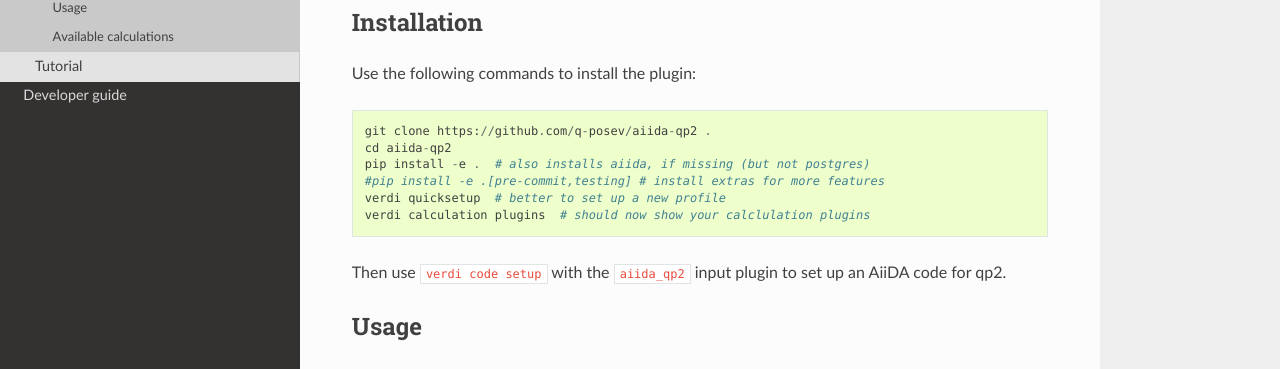
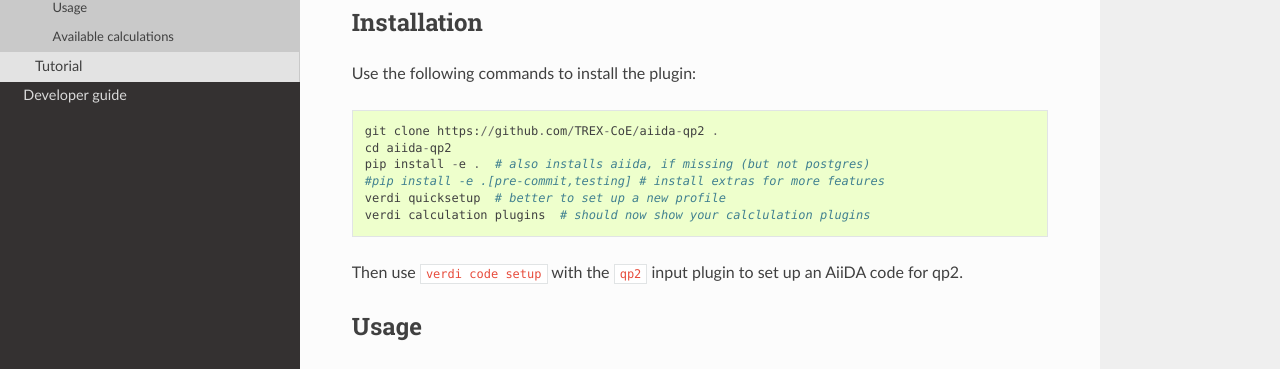
Before and after one commit to TREX-CoE/aiida-qp2, a Sphinx documentation site: the page built from docs/source/user_guide/get_started.rst, in a window 1280 px wide and 1102 px high. Shown: the part 226-595 px from the top of the window. Built offline with Sphinx 7.4.7 and the Read the Docs theme 2.0.0, drawn with Linux system fonts in a browser that asks for light colours; pages that are not in the unit, such as notebooks, are missing from menus.

Commit message:
Fix GitHub repo links

```diff
--- a/docs/source/index.rst
+++ b/docs/source/index.rst
@@ -5,7 +5,7 @@
 The aiida-qp2 plugin for `AiiDA`_
 =====================================================
 
-``aiida-qp2`` is available at http://github.com/q-posev/aiida-qp2
+``aiida-qp2`` is available at http://github.com/TREX-CoE/aiida-qp2
 
 
 .. toctree::
--- a/docs/source/user_guide/get_started.rst
+++ b/docs/source/user_guide/get_started.rst
@@ -10,14 +10,14 @@
 
 Use the following commands to install the plugin::
 
-    git clone https://github.com/q-posev/aiida-qp2 .
+    git clone https://github.com/TREX-CoE/aiida-qp2 .
     cd aiida-qp2
     pip install -e .  # also installs aiida, if missing (but not postgres)
     #pip install -e .[pre-commit,testing] # install extras for more features
     verdi quicksetup  # better to set up a new profile
     verdi calculation plugins  # should now show your calclulation plugins
 
-Then use ``verdi code setup`` with the ``aiida_qp2`` input plugin
+Then use ``verdi code setup`` with the ``qp2`` input plugin
 to set up an AiiDA code for qp2.
 
 Usage
```
Also changed, not shown: README.md (+1 -1 lines).
